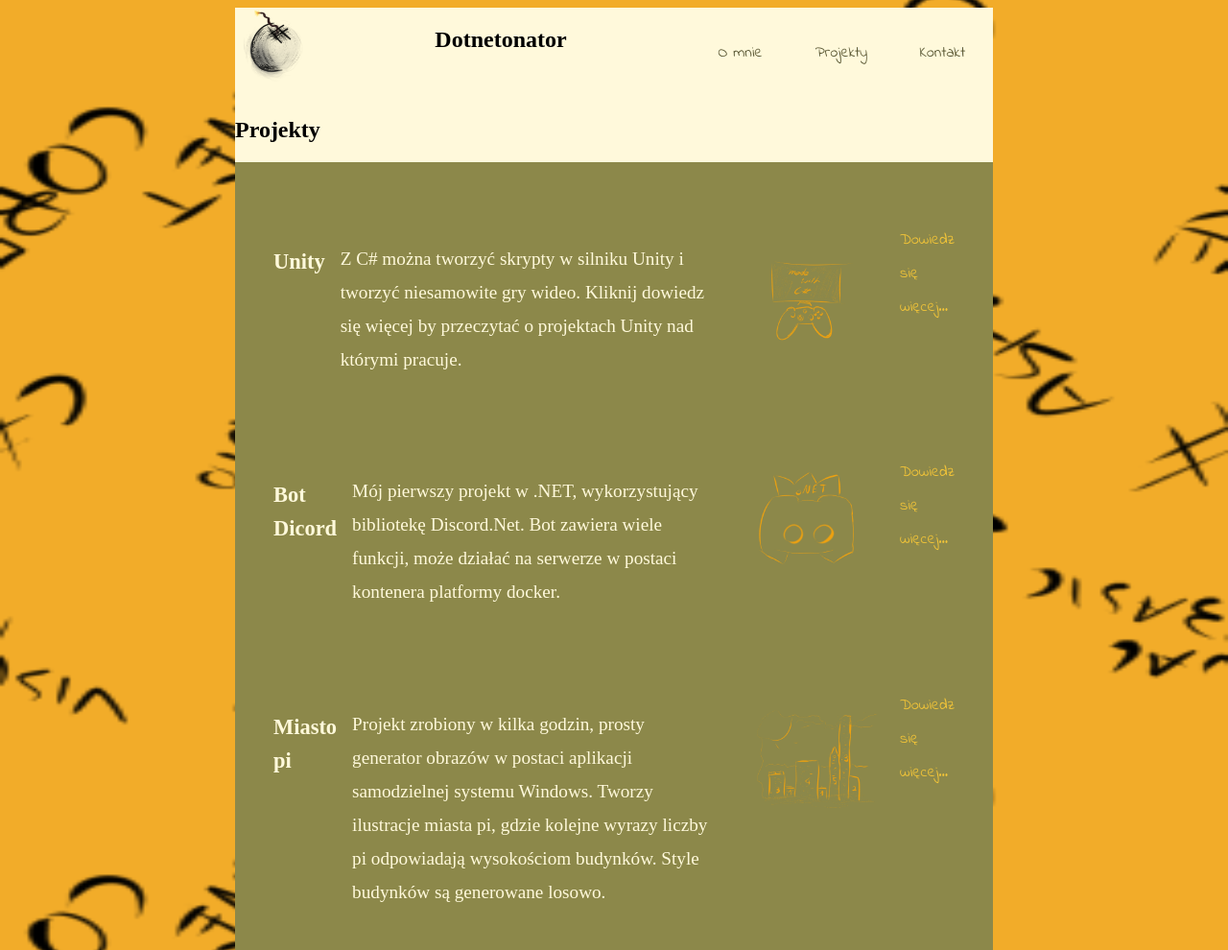
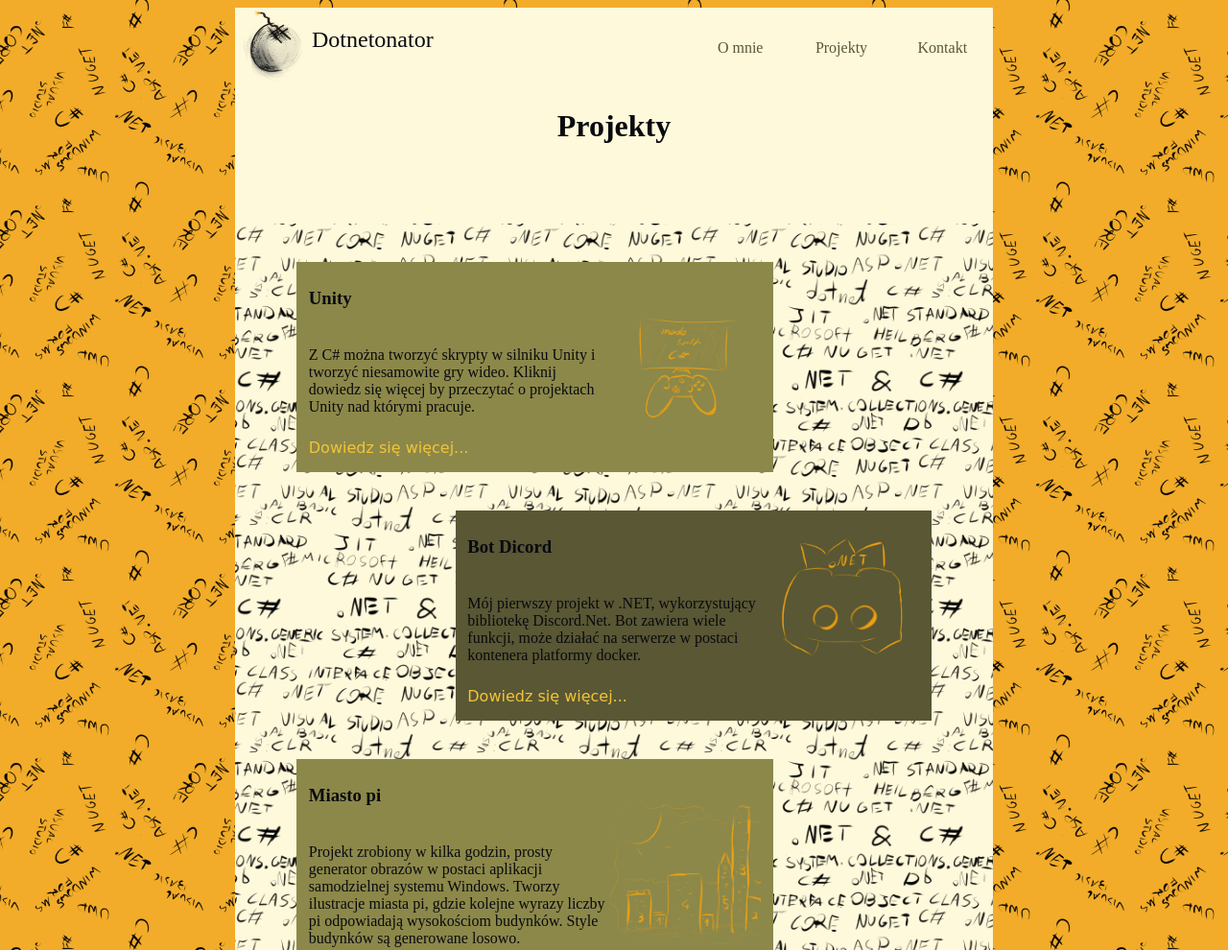
Before and after one commit to michaspie8/Dotdetonator, a plain HTML site: page projects.html in a window 1280 px wide. Shown: the top 990 px of the page at 96% size. Drawn offline with Linux system fonts and the light colour scheme; a web font is replaced by a local one.

Commit message:
css remaster

```diff
--- a/aboutme.css
+++ b/aboutme.css
@@ -1,130 +1,110 @@
+@import url("https://fonts.googleapis.com/css2?family=Caudex&family=Lato&family=Mynerve&display=swap");
+
 body {
-    background: url(texture.png), #F2AC29;
-    background-size: 20vh;
-    background-attachment: fixed;
+    background: #F2AC29 url(texture.png) repeat fixed;
+    background-size: 15vmax;
+    font-family: "Caudex", serif;
+    color: #090A0F;
 }
 
-#content {
+body img {
+    height: 10vw;
+    width: 10vw;
+}
+
+body #content {
     margin-left: 18.75%;
     margin-right: 18.75%;
     background-color: #FFF9DB;
     display: flex;
     flex-direction: column;
-
-
 }
 
-#content>header {
+body #content header {
     flex-basis: 10%;
     display: flex;
     height: 10vh;
     justify-content: space-between;
 }
 
-#content>header>div {
+body #content header div {
     display: flex;
 }
 
-#content>header>a>img {
-    height: 10vh;
-    aspect-ratio: 1;
+body #content header div h2 {
+    text-align: center;
+    font-weight: lighter;
+}
+
+body #content header div a img {
+    height: 5rem;
+    width: 5rem;
     box-sizing: border-box;
 }
 
-#content>header>div>h2 {
-    text-align: center;
-}
-
-nav {
+body #content header nav {
     display: flex;
     flex-direction: row;
-    justify-self: flex-end;
-
-
-
     align-self: center;
     flex-basis: 40%;
     justify-content: center;
 }
 
-nav>a {
+body #content header nav a {
     text-decoration: none;
     color: #595734;
     text-align: center;
-
-    flex-basis: calc(100%/3);
+    line-height: 10vh;
+    flex-basis: 33.3333333333%;
+    height: 10vh;
 }
 
-footer {
+body #content header nav a:hover {
+    backdrop-filter: brightness(90%);
+    border-radius: 10%;
+}
+
+body #content footer {
     flex-basis: 10%;
     background-color: #F2C438;
     justify-content: center;
     text-align: center;
 }
 
-main {
-    display: flex;
-    flex-wrap: wrap;
+body #content footer p {
+    font-family: "Mynerve", cursive;
+    font-style: normal;
+    font-weight: 400;
 }
 
-main>section>h2 {
-    background-color: #FFF9DB;
-    height: 15vh;
-    text-align: center;
-    align-self: center;
-    justify-self: center;
-    margin: 0;
+body #content p {
+    font-family: "Caudex", serif;
+    font-weight: normal;
 }
 
-main>header>* {
-    flex-basis: 50%;
-    text-align: left;
+#content {
+    background-color: #8C884A;
 }
 
-main>header>h1 {
-    padding-left: 5vw;
+#content main header {
+    display: flex;
+    justify-content: center;
 }
 
-main>section {
-    background: #8C884A;
-    background-size: 100%;
-    background-position-x: right;
-
-}
-p{
-    font-family: "Indie Flower";
-}
-main>section>article {
-    margin: 5vw 5vh;
+#content main section {
     display: flex;
-    gap: 2vw 2vh
-    ;
+    flex-direction: column;
+    background-color: #8C884A;
+    color: white;
 }
 
-#article-1 {
-
-    display: grid;
-    grid-template-rows: 1fr 2fr;
-    grid-template-columns: 1fr 2fr;
-
+#content main section p {
+    font-family: "Mynerve", cursive;
+    font-size: 1.4rem;
 }
 
-article{
-    color: #FFF9DB;
-    font-family: 'Claudex';
-    font-style: normal;
-    font-weight: 400;
-    font-size: 1.2rem;
-    line-height: 35px;
-    text-decoration: none;
-}
-@font-face {
-    font-family: 'Indie Flower';
-    src: url(
-        'IndieFlower.ttf') format("truetype");
-}
-a {
-    font-family: "Indie Flower";
+#content main section article a {
+    font-family: "Mynerve", cursive;
     font-style: normal;
     font-weight: 400;
     font-size: 1rem;
@@ -132,48 +112,45 @@ a {
     text-decoration: none;
     color: #F2C438;
 }
-article>img{
-    width: 30%;}
-#article-1>img{
-    grid-row: 1/2;
-    grid-column: 1/-1;
-}
-#article-1>h3{
-    grid-row: 1/2;
-    grid-column: -2/-1;
-    font-size: 2rem;
-}
-#article-1>p{
-    grid-row: -2/-1;
-    grid-column: -2/-1;
-}
-#article-2{
-    flex-direction: column;
-}
-/* main>section>div {
-    display:flow-root;
-    position: absolute;
-    width: calc(0.625 * (100% - 16px));
-    height: calc(0.625 * (100% - 16px));
-    top: calc(27vh + 8px);
+
+#content main section #article-1 {
+    padding: 5vh 5vw;
+    display: grid;
+    grid-template-columns: 15vw 1fr;
+    grid-template-rows: 5vw 10vw;
+    column-gap: 5vw;
 }
 
-div>#circle {
-    float: right;
-    border-radius: 0 100% 0 0;
-    width: 50%;
-    height: 50%;
-    background-color: #595734;
-
+#content main section #article-1 h3 {
+    font-size: 100%;
+    grid-column: -2/-1;
+    text-align: center;
+    font-family: "Caudex", serif;
+    font-weight: lighter;
 }
 
-div>#square {
-    background-color: #595734;
-    width: 50%;
-    height: 50%;
+#content main section #article-1 p {
+    grid-column: -2/-1;
+    grid-row: -2/-1;
 }
 
-#rectangle {
-    width: 100%;
-    height: 50%;
-    background-color: #595734;} */
+#content main section #article-1 div {
+    grid-column: 1/2;
+    grid-row: 1/-1;
+    background-color: #F2AC29;
+    background-image: url("texture2.png");
+    background-size: 10vmax;
+    width: 15vw;
+    height: 15vw;
+}
+
+#content main section #article-1 div img {
+    width: 15vw;
+    height: 15vw;
+}
+
+#content main section #article-2 {
+    padding: 5vh 5vw;
+}
+
+/*# sourceMappingURL=aboutme.css.map */
--- a/index.css
+++ b/index.css
@@ -1,125 +1,121 @@
+@import url("https://fonts.googleapis.com/css2?family=Caudex&family=Lato&family=Mynerve&display=swap");
+
 body {
-    background: url(texture.png), #F2AC29;
-    background-size: 20vh;
-    background-attachment: fixed;
+    background: #F2AC29 url(texture.png) repeat fixed;
+    background-size: 15vmax;
+    font-family: "Caudex", serif;
+    color: #090A0F;
 }
 
-#content {
+body img {
+    height: 10vw;
+    width: 10vw;
+}
+
+body #content {
     margin-left: 18.75%;
     margin-right: 18.75%;
     background-color: #FFF9DB;
     display: flex;
     flex-direction: column;
-
-
 }
 
-#content>header {
+body #content header {
     flex-basis: 10%;
     display: flex;
     height: 10vh;
     justify-content: space-between;
 }
 
-#content>header>div {
+body #content header div {
     display: flex;
 }
 
-#content>header>div>a>img {
-    height: 10vh;
-    aspect-ratio: 1;
+body #content header div h2 {
+    text-align: center;
+    font-weight: lighter;
+}
+
+body #content header div a img {
+    height: 5rem;
+    width: 5rem;
     box-sizing: border-box;
 }
 
-#content>header>div>h2 {
-    text-align: center;
-}
-
-nav {
+body #content header nav {
     display: flex;
     flex-direction: row;
-    justify-self: flex-end;
-
-
-
     align-self: center;
     flex-basis: 40%;
     justify-content: center;
 }
 
-nav>a {
+body #content header nav a {
     text-decoration: none;
     color: #595734;
     text-align: center;
-
-    flex-basis: calc(100%/3);
+    line-height: 10vh;
+    flex-basis: 33.3333333333%;
+    height: 10vh;
 }
 
-footer {
+body #content header nav a:hover {
+    backdrop-filter: brightness(90%);
+    border-radius: 10%;
+}
+
+body #content footer {
     flex-basis: 10%;
     background-color: #F2C438;
     justify-content: center;
     text-align: center;
 }
 
-main {
+body #content footer p {
+    font-family: "Mynerve", cursive;
+    font-style: normal;
+    font-weight: 400;
+}
+
+body #content p {
+    font-family: "Caudex", serif;
+    font-weight: normal;
+}
+
+body #content main {
     display: flex;
     flex-wrap: wrap;
 }
 
-main>header {
+body #content main header {
     padding: 1vw 1vh;
     display: flex;
     justify-content: space-around;
     gap: 1vw 1vh;
     align-items: center;
     height: 15vh;
+    flex-basis: 100%;
 }
 
-main>header>* {
+body #content main header * {
     flex-basis: 50%;
     text-align: left;
 }
-@font-face {
-    font-family: 'Indie Flower';
-    src: url(
-        'IndieFlower.ttf') format("truetype");
-}
-main>header>h1 {
+
+body #content main header h1 {
     padding-left: 5vw;
 }
 
-main>section {
-    background: #8C840F url(background\ green.png);
+body #content main section {
+    image-rendering: smooth;
+    background: #8C840F url("background green.png");
     background-size: 100%;
     background-position-x: right;
+    color: #FFF9DB;
 }
 
-main>section>article {
-    margin: 5vw 5vh;
-    display: flex;
-    gap: 2vw 2vh
-}
-
-#article-1 {
-    padding-right: 10vw;
-    margin-top: 0%;
-}
-
-#article-2>img {
-    order: -1;
-}
-article{
-    color: #FFF9DB;
-    font-family: 'Claudex';
-    font-style: normal;
-    font-weight: 400;
-    font-size: 1.2rem;
-    line-height: 35px;
-    text-decoration: none;
-}
-a {
-    font-family: 'Indie Flower';
+body #content main section a {
+    font-family: "Mynerve", cursive;
     font-style: normal;
     font-weight: 400;
     font-size: 1rem;
@@ -127,34 +123,30 @@ a {
     text-decoration: none;
     color: #F2C438;
 }
-article>img{
-    width: 20vh;
-    height: 20vh;
-}
-/* main>section>div {
-    display:flow-root;
-    position: absolute;
-    width: calc(0.625 * (100% - 16px));
-    height: calc(0.625 * (100% - 16px));
-    top: calc(27vh + 8px);
+
+body #content main section article {
+    margin: 5vw 5vh;
+    display: flex;
+    gap: 1vw 2vh;
 }
 
-div>#circle {
-    float: right;
-    border-radius: 0 100% 0 0;
-    width: 50%;
-    height: 50%;
-    background-color: #595734;
-
+body #content main section #article-1 {
+    padding-right: 10vw;
+    margin-top: 0;
+    font-family: "Caudex", serif;
 }
 
-div>#square {
-    background-color: #595734;
-    width: 50%;
-    height: 50%;
+body #content main section #article-1 img {
+    height: 15vw;
+    width: 15vw;
 }
 
-#rectangle {
-    width: 100%;
-    height: 50%;
-    background-color: #595734;} */
+body #content main section #article-2 {
+    gap: 5vw 5vh;
+}
+
+body #content main section #article-2 img {
+    order: -1;
+}
+
+/*# sourceMappingURL=index.css.map */
--- a/projects.css
+++ b/projects.css
@@ -1,126 +1,156 @@
+@import url("https://fonts.googleapis.com/css2?family=Caudex&family=Lato&family=Mynerve&display=swap");
+
 body {
-    background: url(texture.png), #F2AC29;
-    background-size: 20vh;
-    background-attachment: fixed;
+    background: #F2AC29 url(texture.png) repeat fixed;
+    background-size: 15vmax;
+    font-family: "Caudex", serif;
+    color: #090A0F;
 }
 
-#content {
+body img {
+    height: 10vw;
+    width: 10vw;
+}
+
+body #content {
     margin-left: 18.75%;
     margin-right: 18.75%;
     background-color: #FFF9DB;
     display: flex;
     flex-direction: column;
-
-
 }
 
-#content>header {
+body #content header {
     flex-basis: 10%;
     display: flex;
     height: 10vh;
     justify-content: space-between;
 }
 
-#content>header>div {
+body #content header div {
     display: flex;
 }
 
-#content>header>a>img {
-    height: 10vh;
-    aspect-ratio: 1;
+body #content header div h2 {
+    text-align: center;
+    font-weight: lighter;
+}
+
+body #content header div a img {
+    height: 5rem;
+    width: 5rem;
     box-sizing: border-box;
 }
 
-#content>header>div>h2 {
-    text-align: center;
-}
-
-nav {
+body #content header nav {
     display: flex;
     flex-direction: row;
-    justify-self: flex-end;
-
-
-
     align-self: center;
     flex-basis: 40%;
     justify-content: center;
 }
 
-nav>a {
+body #content header nav a {
     text-decoration: none;
     color: #595734;
     text-align: center;
-
-    flex-basis: calc(100%/3);
+    line-height: 10vh;
+    flex-basis: 33.3333333333%;
+    height: 10vh;
 }
 
-footer {
+body #content header nav a:hover {
+    backdrop-filter: brightness(90%);
+    border-radius: 10%;
+}
+
+body #content footer {
     flex-basis: 10%;
     background-color: #F2C438;
     justify-content: center;
     text-align: center;
 }
 
-main {
-    display: flex;
-    flex-wrap: wrap;
+body #content footer p {
+    font-family: "Mynerve", cursive;
+    font-style: normal;
+    font-weight: 400;
 }
 
-main>section>h2 {
+body #content p {
+    font-family: "Caudex", serif;
+    font-weight: normal;
+}
+
+body #content main header {
+    display: block;
+    justify-content: center;
     background-color: #FFF9DB;
     height: 15vh;
+    margin: 0;
+}
+
+body #content main header h1 {
     text-align: center;
     align-self: center;
     justify-self: center;
-    margin: 0;
 }
 
-main>header>* {
-    flex-basis: 50%;
-    text-align: left;
+body #content main section {
+    padding: 5vh 5vw;
+    display: grid;
+    grid-template-columns: 1fr 2fr 1fr;
+    row-gap: 5vh;
+    /*table, th, td{
+      border: 0.1rem darkred dashed;
+      border-collapse: collapse;
+    }
+    table{
+      position: absolute;
+      width: calc(0.625 * (100% - 16px ) - 10vw);
+      height:
+    }*/
+    background-image: url("texture2.png");
+    background-repeat: repeat;
+    background-size: 30%;
 }
 
-main>header>h1 {
-    padding-left: 5vw;
+body #content main section article {
+    display: grid;
+    grid-template-columns: 4fr 2fr;
+    grid-template-rows: 4rem 1fr;
+    padding: 1vh 1vw;
+    /*grid-template-areas:
+    "title img"
+    "text img"
+    "text ."
+    ". link";*/
 }
 
-main>section {
-    background: #8C884A;
-    background-size: 100%;
-    background-position-x: right;
+body #content main section article h3 {
+    grid-row: 1/2;
+    grid-column: 1/2;
 }
 
-main>section>article {
-    margin: 5vw 5vh;
-    display: flex;
-    gap: 2vw 2vh
+body #content main section article img {
+    grid-row: 1/3;
+    object-fit: cover;
+    width: 100%;
+    height: 100%;
+    max-height: 100%;
+    max-width: 100%;
 }
 
-#article-1 {
+body #content main section article div {
+    grid-column: 1/2;
+    grid-row: 2/3;
+    display: flex;
+    flex-direction: column;
+}
 
-    display: grid;
-    margin-top: 0%;
-    grid-template-rows: 1fr 2fr;
-    grid-template-columns: 1fr 2fr;
-
-}
-@font-face {
-    font-family: 'Indie Flower';
-    src: url(
-        'IndieFlower.ttf') format("truetype");
-}
-article{
-    color: #FFF9DB;
-    font-family: 'Claudex';
-    font-style: normal;
-    font-weight: 400;
-    font-size: 1.2rem;
-    line-height: 35px;
-    text-decoration: none;
-}
-a {
-    font-family: 'Indie Flower';
+body #content main section article div a {
+    order: 1;
+    font-family: "Mynerve", cursive;
     font-style: normal;
     font-weight: 400;
     font-size: 1rem;
@@ -128,46 +158,15 @@ a {
     text-decoration: none;
     color: #F2C438;
 }
-article>img{
-    width: 20vh;
-    height: 20vh;
-}
-#article-1>img{
-    grid-row: 1/2;
-    grid-column: 1/-1;
-}
-#article-1>h3{
-    grid-row: -1/-2;
-    grid-column: 1/2;
-}
-#article-1>p{
-    grid-row: -2/-1;
-    grid-column: -2/-1;
-}
-/* main>section>div {
-    display:flow-root;
-    position: absolute;
-    width: calc(0.625 * (100% - 16px));
-    height: calc(0.625 * (100% - 16px));
-    top: calc(27vh + 8px);
+
+body #content main section article:nth-child(2n) {
+    grid-column: 2/4;
+    background-color: #595734;
 }
 
-div>#circle {
-    float: right;
-    border-radius: 0 100% 0 0;
-    width: 50%;
-    height: 50%;
-    background-color: #595734;
-
+body #content main section article:nth-child(2n+1) {
+    grid-column: 1/3;
+    background-color: #8C884A;
 }
 
-div>#square {
-    background-color: #595734;
-    width: 50%;
-    height: 50%;
-}
-
-#rectangle {
-    width: 100%;
-    height: 50%;
-    background-color: #595734;} */
+/*# sourceMappingURL=projects.css.map */
--- a/projects.html
+++ b/projects.html
@@ -15,9 +15,10 @@
 <body>
 <div id="content">
     <header>
+        <div>
             <a href="index.html"><img src="logo.png" alt="Dotnetonator logo"></a>
-
             <h2>Dotnetonator</h2>
+        </div>
         <nav>
             <a href="aboutme.html">O mnie</a>
             <a href="projects.html">Projekty</a>
@@ -25,44 +26,51 @@
         </nav>
     </header>
     <main>
-            <h2>Projekty</h2>
+        <header>
+            <h1>Projekty</h1>
+        </header>
         <section>
             <article>
                 <h3>Unity</h3>
+                <div>
                     <p>Z C# można tworzyć skrypty w silniku Unity i tworzyć niesamowite gry wideo. Kliknij dowiedz się
                         więcej by przeczytać o projektach Unity nad którymi pracuje.</p>
-                    <img src="game.png"
-                        alt="Image of monitor on which the game that is made in C# is playing and gamepad to play">
                     <a href="#">
                         Dowiedz się więcej...
-                    </a>
+                    </a></div>
+                <img alt="Image of monitor on which the game that is made in C# is playing and gamepad to play"
+                     src="game.png">
+
             </article>
             <article>
                 <h3>Bot Dicord</h3>
+                <div>
                     <p>Mój pierwszy projekt w .NET, wykorzystujący bibliotekę Discord.Net.
                         Bot zawiera wiele funkcji, może działać na serwerze w postaci kontenera platformy docker.</p>
-                    <img src="discord.png" alt="Dicord logo with a crown with the inscription 'C#'">
+
                     <a href="#">
                         Dowiedz się więcej...
-                    </a>
+                    </a></div>
+                <img alt="Dicord logo with a crown with the inscription 'C#'" src="discord.png">
             </article>
             <article>
                 <h3>Miasto pi</h3>
-                    <p>Projekt zrobiony w kilka godzin, prosty generator obrazów w postaci aplikacji samodzielnej
+                <div><p>Projekt zrobiony w kilka godzin, prosty generator obrazów w postaci aplikacji samodzielnej
                     systemu Windows. Tworzy ilustracje miasta pi, gdzie kolejne wyrazy liczby pi odpowiadają
                     wysokościom budynków. Style budynków są generowane losowo.</p>
-                    <img src="pi.png" alt="Pi City">
                     <a href="#">
                         Dowiedz się więcej...
-                    </a>
+                    </a></div>
+                <img alt="Pi City" src="pi.png">
             </article>
             <article>
                 <h3>Masz pomysł na ciekawy projekt?</h3>
+
+                <img alt="Man thinking." src="man thinking.png">
+                <div>
                     <p>Skontaktuj się ze mną, razem zastanowimy się, jak można go zrealizować</p>
-                    <img src="man thinking.png" alt="Man thinking.">
-                    <a href="contact.html">
-                        Dowiedz się więcej...
-                    </a>
+                    <a href="contact.html">Dowiedz się więcej...</a>
+                </div>
             </article>
         </section>
     </main>
```
Also changed, not shown: aboutme.html (+15 -10 lines), index.html (+3 -3 lines). Lines whose indentation alone changed are shown as unchanged.
